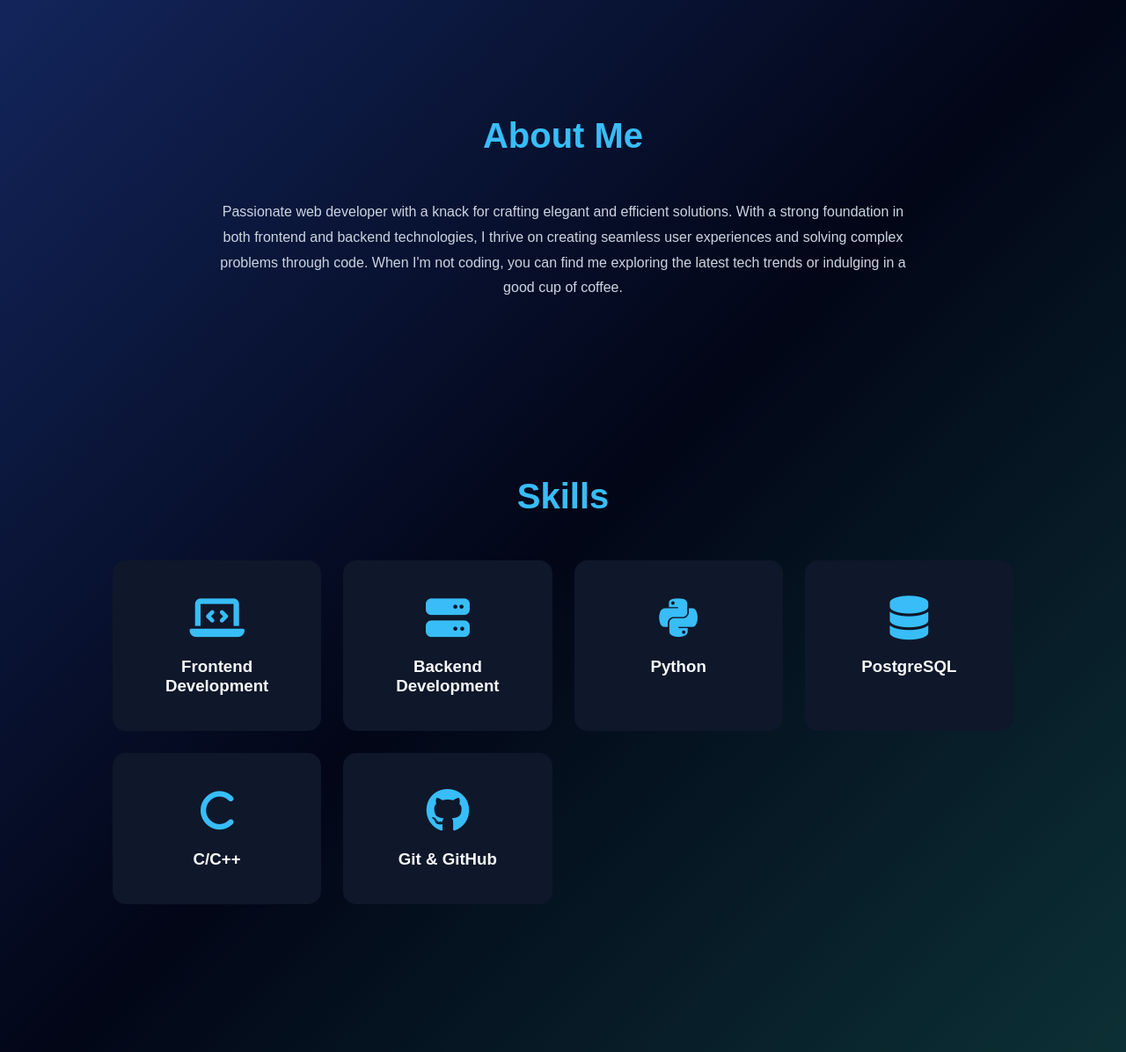
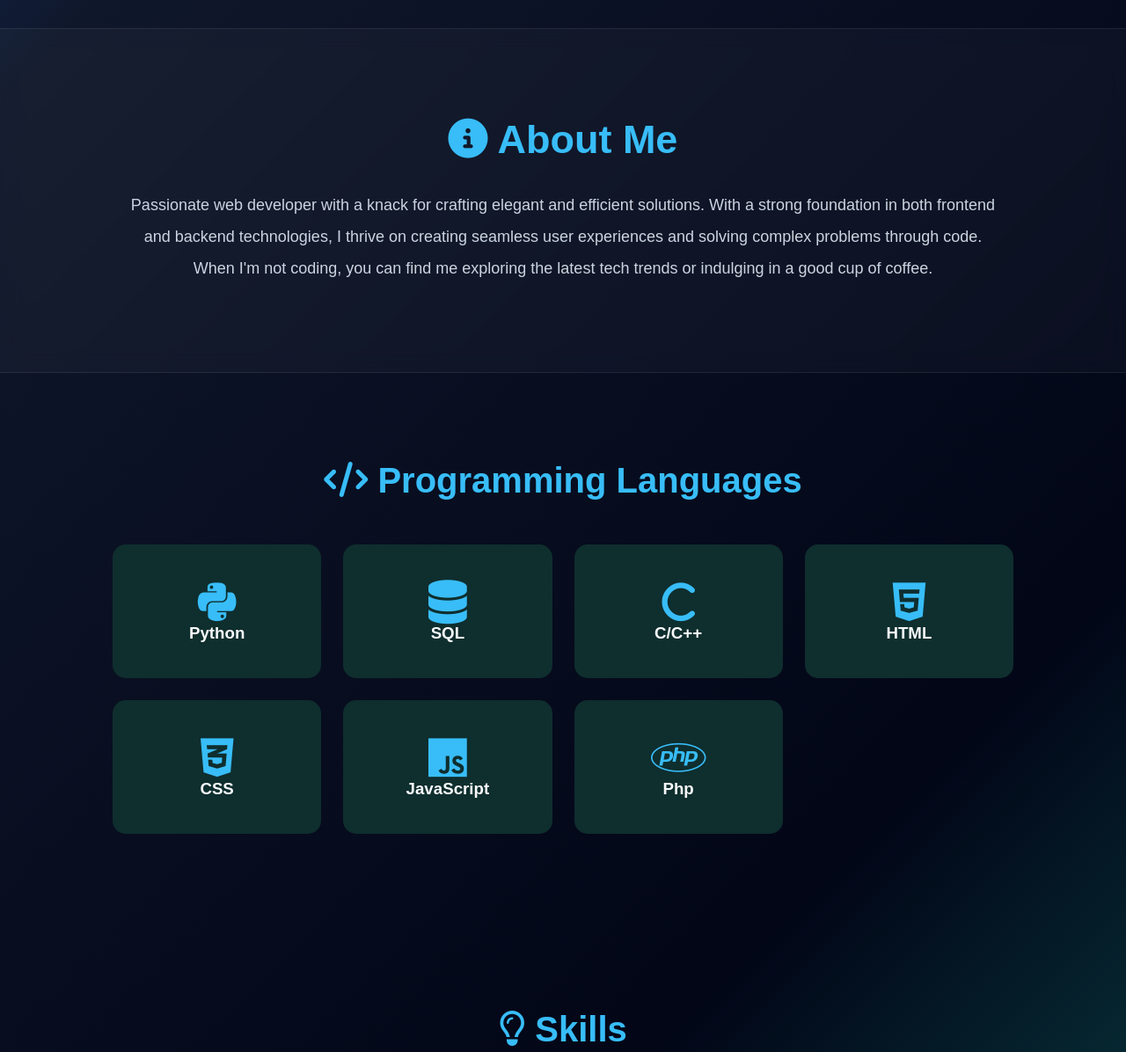
Before and after one commit to BiditDhungel/Personal_website, a plain HTML site: page index.html in a window 1280 px wide. Shown: the part 860-2056 px from the top of the page at 88% size. Drawn offline with Linux system fonts and the light colour scheme.

Commit message:
Updated portfolio design

```diff
--- a/index.html
+++ b/index.html
@@ -27,9 +27,11 @@
       <ul class="nav-links">
         <li><a href="#home">Home</a></li>
         <li><a href="#about">About</a></li>
+        <li><a href="#PL">Languages</a></li>
         <li><a href="#skills">Skills</a></li>
         <li><a href="#projects">Projects</a></li>
         <li><a href="#contact">Contact</a></li>
+
       </ul>
 
     </nav>
@@ -55,7 +57,7 @@
     </div>
 
     <div class="hero-image">
-      <div class="circle"><img src="img.jpeg" alt=""></div>
+      <div class="circle"><img src="img2.2.png" alt=""></div>
     </div>
 
   </section>
@@ -63,7 +65,7 @@
   <!-- About -->
   <section class="about" id="about">
 
-    <h2 class="section-title">About Me</h2>
+    <h2 class="section-title"> <i class="fa-solid fa-circle-info"></i> About Me</h2>
 
     <p>
       Passionate web developer with a knack for crafting elegant and efficient solutions. With a strong foundation in both frontend and backend technologies, I thrive on creating seamless user experiences and solving complex problems through code. When I'm not coding, you can find me exploring the latest tech trends or indulging in a good cup of coffee.
@@ -71,10 +73,60 @@
 
   </section>
 
+  <!--Programming Languages-->
+
+  <section class="PL" id="PL">
+
+    <h2 class="section-title"> <i class="fa-solid fa-code"></i> Programming Languages</h2>
+
+    <div class="PL-container">
+
+      <div class="language-card">
+        <i class="fa-brands fa-python"></i>
+        <h3>Python</h3>
+      </div>
+
+      <div class="language-card">
+        <i class="fa-solid fa-database"></i>
+        <h3>SQL</h3>
+      </div>
+
+      <div class ="language-card">
+        <i class="fa-solid fa-c"></i>
+        <h3>C/C++</h3>
+      </div>
+
+      <div class="language-card">
+        <i class="fa-brands fa-html5"></i>
+        <h3>HTML</h3>
+      </div>
+
+      <div class="language-card">
+        <i class="fa-brands fa-css3-alt"></i>
+        <h3>CSS</h3>
+      </div>
+
+      <div class="language-card">
+        <i class="fa-brands fa-js"></i>
+        <h3>JavaScript</h3>
+      </div>
+
+      <div class="language-card">
+        <i class="fa-brands fa-php"></i>
+        <h3>Php</h3>
+      </div>
+
+    </div>
+
+  </section>
+
+
   <!-- Skills -->
+
+
   <section class="skills" id="skills">
 
-    <h2 class="section-title">Skills</h2>
+    <h2 class="section-title"> <i class="fa-regular fa-lightbulb"></i> Skills</h2>
 
     <div class="skill-container">
 
@@ -89,8 +141,8 @@
       </div>
 
       <div class="skill-card">
-        <i class="fa-brands fa-python"></i>
-        <h3>Python</h3>
+        <i class="fa-solid fa-bug-slash"></i>
+        <h3>Problem Solving</h3>
       </div>
 
       <div class="skill-card">
@@ -99,8 +151,8 @@
       </div>
 
       <div class ="skill-card">
-        <i class="fa-solid fa-c"></i>
-        <h3>C/C++</h3>
+        <i class="fa-solid fa-palette"></i>
+        <h3>Creativity</h3>
       </div>
 
       <div class="skill-card">
@@ -114,10 +166,14 @@
 
   </section>
 
+
+
+
+
   <!-- Projects -->
   <section class="projects" id="projects">
 
-    <h2 class="section-title">Projects</h2>
+    <h2 class="section-title"> <i class="fa-solid fa-folder-open"></i> Projects</h2>
 
     <div class="project-container">
 
--- a/style.css
+++ b/style.css
@@ -5,28 +5,45 @@
 }
 
 /* Fade In Animation */
-@keyframes fadeIn {
+@keyframes fadeIn{
     from{
         opacity: 0;
-        transform: translateY(20px);
     }
 
     to{
         opacity: 1;
-        transform: translateY(0);
     }
 }
 
 html{
     scroll-behavior: smooth;
+    scroll-padding-top: 80px;
 }
 
 body{
     font-family: Arial, sans-serif;
-    background-image: linear-gradient(135deg, #1e3a8a,#020617,#134e4a);
+    background-image: linear-gradient(135deg,#1e3a8a,#2563eb,#0f172a,#020617,#0f766e,#134e4a);;
     color: #f8fafc;
 
-    animation: fadeIn 1.2s ease;
+    animation:gradientMove 20s ease infinite,fadeIn 1.2s ease;
+
+    background-size: 200% 200%;
+
+
+}
+
+@keyframes gradientMove{
+    0%{
+        background-position: 0% 50%;
+    }
+
+    50%{
+        background-position: 100% 50%;
+    }
+
+    100%{
+        background-position: 0% 50%;
+    }
 }
 
 /* Navbar */
@@ -35,7 +52,7 @@ header{
     top: 0;
     z-index: 1000;
     background: rgba(2,6,23,0.9);
-    backdrop-filter: blur(10px);
+    backdrop-filter: blur(5px);
 }
 
 .navbar{
@@ -150,7 +167,7 @@ header{
     width: 100%;
     height: 100%;
     border-radius: 50%;
-    object-fit: cover;
+    object-fit:cover;
 }
 
 /* Sections */
@@ -166,38 +183,105 @@ section{
 }
 
 /* About */
+
+.about{
+    width: 100%;
+    padding: 100px 8%;
+    background: rgba(255,255,255,0.03);
+    backdrop-filter: blur(12px);
+    -webkit-backdrop-filter: blur(12px);
+
+    border-top: 1px solid rgba(255,255,255,0.08);
+    border-bottom: 1px solid rgba(255,255,255,0.08);
+
+    text-align: center;
+}
+
+/* About Title */
+
+.about .section-title{
+    font-size: 45px;
+    margin-bottom: 30px;
+    color: #38bdf8;
+}
+
+/* About Paragraph */
+
 .about p{
-    max-width: 800px;
+    max-width: 1000px;
     margin: auto;
-    text-align: center;
-    line-height: 1.8;
+
+    font-size: 18px;
+    line-height: 2;
+
     color: #cbd5e1;
 }
 
-/* Skills */
-.skill-container{
+/* Optional Hover Glow */
+
+.about:hover{
+    box-shadow: 0 0 40px rgba(56,189,248,0.08);
+    transition: 0.4s;
+}
+
+/*programming languages*/
+
+.PL-container{
     display: grid;
     grid-template-columns: repeat(auto-fit,minmax(200px,1fr));
     gap: 25px;
 }
 
-.skill-card{
-    background: #0f172a;
+.language-card{
+
+    background: #0f2e2e;
     padding: 40px;
     border-radius: 15px;
     text-align: center;
     transition: 0.3s;
 }
 
+.language-card:hover{
+    transform: translateY(-10px);
+    background: #164040;
+}
+
+.language-card i{
+    font-size: 50px;
+    color: #38bdf8;
+
+}
+/* Skills */
+.skill-container{
+    display: flex;
+    flex-wrap: wrap;
+    justify-content: center;
+    gap: 15px;
+}
+
+.skill-card{
+    width: 130px;
+    background: #111827;
+    padding: 20px 15px;
+    border-radius: 15px;
+    text-align: center;
+    transition: 0.3s;
+}
+
 .skill-card:hover{
-    transform: translateY(-10px);
+    transform: translateY(-8px);
     background: #111c34;
 }
 
 .skill-card i{
-    font-size: 50px;
+    font-size: 35px;
     color: #38bdf8;
-    margin-bottom: 20px;
+    margin-bottom: 10px;
+}
+
+.skill-card h3{
+    font-size: 14px;
+    color: #f8fafc;
 }
 
 /* Projects */
@@ -208,7 +292,7 @@ section{
 }
 
 .project-card{
-    background: #0f172a;
+    background: #222222;
     padding: 30px;
     border-radius: 15px;
     transition: 0.3s;
@@ -216,6 +300,7 @@ section{
 
 .project-card:hover{
     transform: scale(1.03);
+    background: #333333;
 }
 
 .project-card h3{
```
Also changed, not shown: img.jpeg (deleted), img2.2.png (added).
